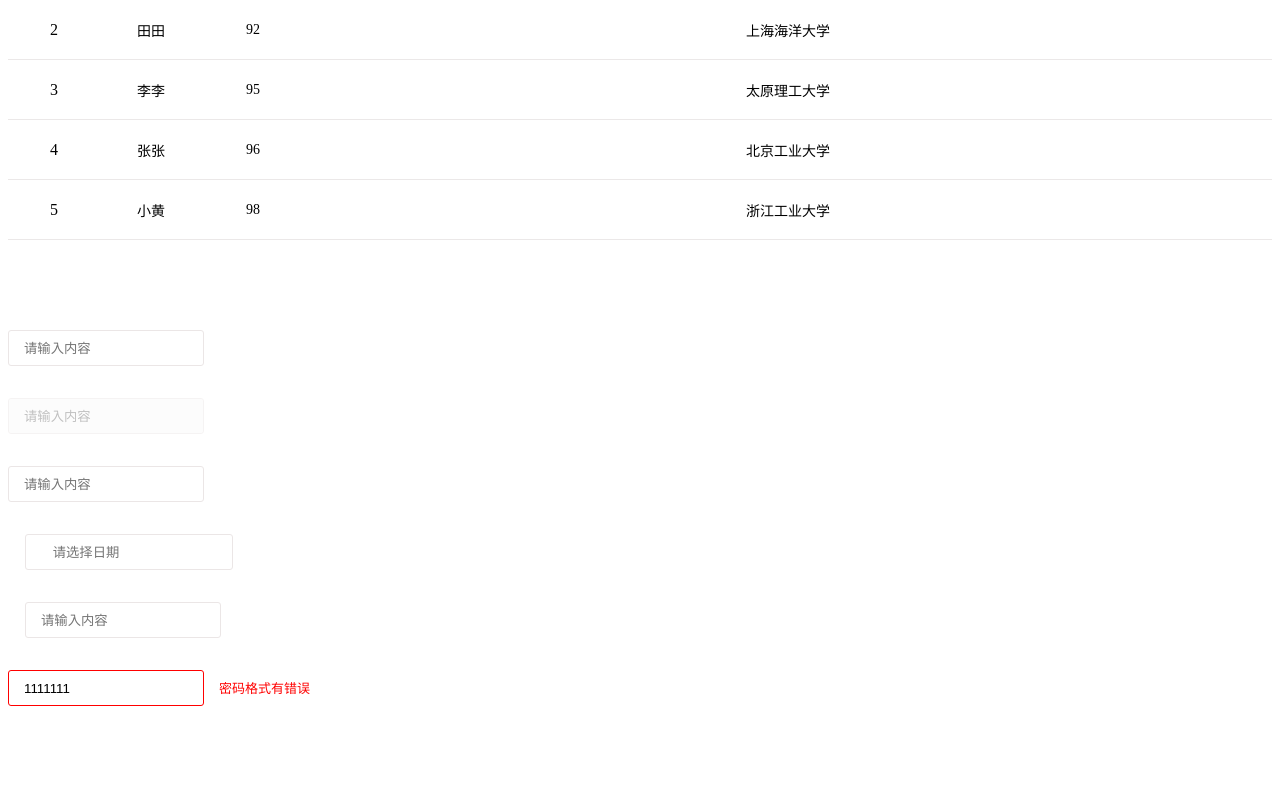
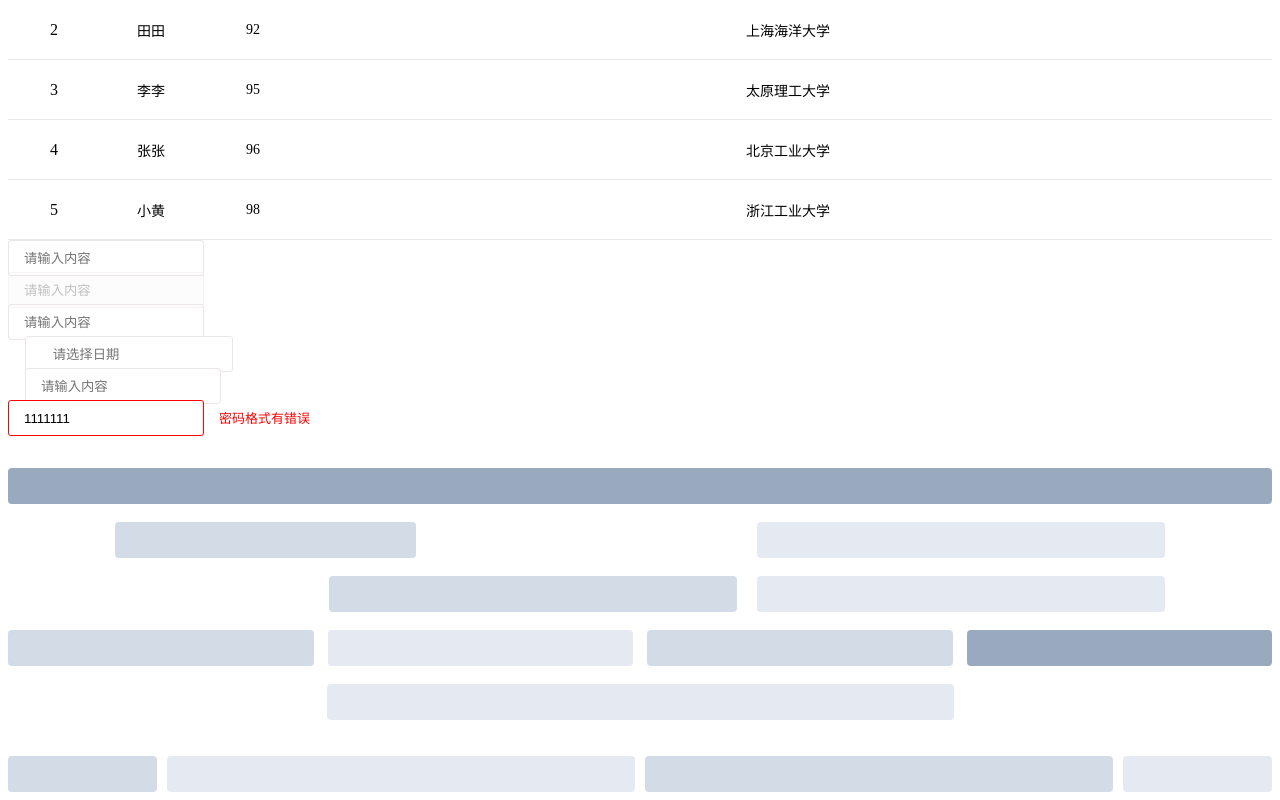
Before and after one commit to liangyanhong-521/Yan-main, a Vue app: page / in a window 1280 px wide. Shown: the part 2005-2805 px from the top of the page. Before the commit the page ends 2715 px from the top, so only its background shows below. Built offline with nearby package versions, Linux system fonts and the light colour scheme.

Commit message:
layout组件

```diff
--- a/src/App.vue
+++ b/src/App.vue
@@ -64,31 +64,74 @@
       height="250px"
     ></y-table>
 
-    <br />
-    <br />
-    <br />
+    <y-input placeholder="请输入内容" v-model="input"></y-input>
+    <y-input placeholder="请输入内容" v-model="input" disabled></y-input>
+    <y-input placeholder="请输入内容" v-model="input" clearable></y-input>
+    <!-- 带icon的输入框，icon不同的种类（搜索、日期），有不同的位置（左右） -->
+    <y-input
+      placeholder="请选择日期"
+      v-model="input"
+      icon="y-icon-riqi_o"
+    ></y-input>
+    <y-input
+      placeholder="请输入内容"
+      v-model="input"
+      icon="y-icon-sousuo"
+      iconPosition="right"
+    ></y-input>
+    <y-input :value="value" error="密码格式有错误"></y-input>
+
     <br />
     <br />
 
-    <y-input placeholder="请输入内容" v-model="input"></y-input>
+    <y-row>
+      <y-col :span="24">
+        <div class="grid-content bg-purple-dark"></div>
+      </y-col>
+    </y-row>
+
     <br />
+    <y-row :gutter="20" justify="center">
+      <y-col :span="6"><div class="grid-content bg-purple"></div></y-col>
+      <y-col :span="8" :offset="6"
+        ><div class="grid-content bg-purple-light"></div
+      ></y-col>
+    </y-row>
     <br />
-    <y-input placeholder="请输入内容" v-model="input" disabled></y-input>
+
+    <y-row :gutter="20" justify="left">
+      <y-col :span="8" :offset="6"
+        ><div class="grid-content bg-purple"></div
+      ></y-col>
+      <y-col :span="8"><div class="grid-content bg-purple-light"></div></y-col>
+    </y-row>
     <br />
+
+    <y-row :gutter="14">
+      <y-col :span="6"><div class="grid-content bg-purple"></div></y-col>
+      <y-col :span="6"><div class="grid-content bg-purple-light"></div></y-col>
+      <y-col :span="6"><div class="grid-content bg-purple"></div></y-col>
+      <y-col :span="6"><div class="grid-content bg-purple-dark"></div></y-col>
+    </y-row>
     <br />
-    <y-input placeholder="请输入内容" v-model="input" clearable></y-input>
+
+    <y-row :gutter="10">
+      <y-col :span="12" :offset="6"
+        ><div class="grid-content bg-purple-light"></div
+      ></y-col>
+      <!-- <y-col :span="8"><div class="grid-content bg-purple-dark"></div></y-col>
+      <y-col :span="4"><div class="grid-content bg-purple-light"></div></y-col> -->
+    </y-row>
 
     <br />
     <br />
-    <!-- 带icon的输入框，icon不同的种类（搜索、日期），有不同的位置（左右） -->
-    <y-input  placeholder="请选择日期"  v-model="input" icon="y-icon-riqi_o"></y-input>
-    <br />
-    <br />
-    <y-input  placeholder="请输入内容" v-model="input" icon="y-icon-sousuo" iconPosition="right"></y-input>
 
-    <br />
-    <br />
-    <y-input   :value="value" error="密码格式有错误"></y-input>
+    <y-row :gutter="10">
+      <y-col :xs="8" :sm="6" :md="4" :lg="3"><div class="grid-content bg-purple"></div></y-col>
+      <y-col :xs="4" :sm="6" :md="8" :lg="9"><div class="grid-content bg-purple-light"></div></y-col>
+      <y-col :xs="4" :sm="6" :md="8" :lg="9"><div class="grid-content bg-purple"></div></y-col>
+      <y-col :xs="8" :sm="6" :md="4" :lg="3"><div class="grid-content bg-purple-light"></div></y-col>
+    </y-row>
   </div>
 </template>
 
@@ -99,6 +142,8 @@ import YCarousel from "./components/carousel/Carousel.vue";
 import YCarouselItem from "./components/carousel/carousel-item.vue";
 import YTable from "./components/table/table.vue";
 import YInput from "./components/input.vue";
+import YCol from "./components/layout/col.vue";
+import YRow from "./components/layout/row.vue";
 
 export default {
   name: "App",
@@ -109,13 +154,15 @@ export default {
     YCarouselItem,
     YTable,
     YInput,
+    YRow,
+    YCol,
   },
   data() {
     return {
       input: "",
       visible: false,
       selected: "1",
-      value:"1111111",
+      value: "1111111",
       //选中的数据项数组。其中不包括点击全选按钮选中的时候。
       selectedItems: [],
       columns: [
@@ -182,4 +229,22 @@ export default {
 .small {
   line-height: 250px;
 }
+
+.bg-purple-dark {
+  background: #99a9bf;
+}
+.bg-purple {
+  background: #d3dce6;
+}
+.bg-purple-light {
+  background: #e5e9f2;
+}
+.grid-content {
+  border-radius: 4px;
+  min-height: 36px;
+}
+.row-bg {
+  padding: 10px 0;
+  background-color: #f9fafc;
+}
 </style>>
--- /dev/null
+++ b/src/components/layout/col.vue
@@ -0,0 +1,110 @@
+<template>
+  <div id="col" class="col-wrapper" :style="setClass" :class="colClass">
+    <slot></slot>
+  </div>
+</template>
+
+<script>
+export default {
+  name: "YCol",
+  props: {
+    span: {
+      type: Number,
+      default: 24,
+    },
+    offset: {
+      type: Number,
+      default: 0,
+    },
+    // 超小屏幕 100%
+    xs: {
+      type: Number,
+      default: 0,
+    },
+    // 小屏幕  ( >=768px) 宽度定为 750px
+    sm: {
+      type: Number,
+      default: 0,
+    },
+    // 中等屏幕 ( >=992px) 宽度定为 970px
+    md: {
+      type: Number,
+      default: 0,
+    },
+    // 大屏幕  ( >=1200px) 宽度定为 1170px
+    lg: {
+      type: Number,
+      default: 0,
+    },
+  },
+  data() {
+    return {
+      gutter: 0,
+    };
+  },
+  computed: {
+    setClass() {
+      if (this.offset != 0) {
+        return {
+          marginLeft: (this.offset / 24) * 100 + "%",
+          paddingLeft: this.gutter / 2 + "px",
+          paddingRight: this.gutter / 2 + "px",
+        };
+      }
+      return {
+        paddingLeft: this.gutter / 2 + "px",
+        paddingRight: this.gutter / 2 + "px",
+      };
+    },
+    colClass() {
+      return {
+        [`y-col-${this.span}`]: this.span,
+        [`y-xs-${this.xs}`]: this.xs,
+        [`y-sm-${this.sm}`]: this.sm,
+        [`y-md-${this.md}`]: this.md,
+        [`y-lg-${this.lg}`]: this.lg,
+      };
+    },
+  },
+};
+</script>
+
+<style lang="scss" scroped>
+.col-wrapper {
+  box-sizing: border-box;
+}
+
+@for $n from 1 through 24 {
+  .y-col-#{$n} {
+    width: ($n / 24) * 100%;
+  }
+}
+@media (max-width: 768px) {
+  @for $n from 1 through 24 {
+    .y-xs-#{$n} {
+      width: ($n / 24) * 100%;
+    }
+  }
+}
+@media (min-width: 769px) {
+  @for $n from 1 through 24 {
+    .y-sm-#{$n} {
+      width: ($n / 24) * 100%;
+    }
+  }
+}
+@media (min-width: 993px) {
+  @for $n from 1 through 24 {
+    .y-md-#{$n} {
+      width: ($n / 24) * 100%;
+    }
+  }
+}
+@media (min-width: 1201px) {
+  @for $n from 1 through 24 {
+    .y-lg-#{$n} {
+      width: ($n / 24) * 100%;
+    }
+  }
+}
+</style>
--- /dev/null
+++ b/src/components/layout/row.vue
@@ -0,0 +1,59 @@
+<template>
+  <div class="row-wrapper" :style="rowStyle" :class="rowClass">
+    <slot></slot>
+  </div>
+</template>
+
+<script>
+export default {
+  name: "YRow",
+  props: {
+    gutter: {
+      type: Number,
+      default: 0,
+    },
+    justify: {
+      type: String,
+      default: "left",
+      validator: function (value) {
+        return ["left", "right", "center"].includes(value);
+      },
+    },
+  },
+  mounted() {
+    // 获取子元素
+    this.$children.forEach((item) => {
+      item.gutter = this.gutter;
+    });
+  },
+  computed: {
+    rowStyle() {
+      return {
+        marginLeft: -this.gutter / 2 + "px",
+        marginRight: -this.gutter / 2 + "px",
+      };
+    },
+    rowClass() {
+      return {
+        [`justify-${this.justify}`]: true,
+      };
+    },
+  },
+};
+</script>
+
+<style lang="scss" scroped>
+.row-wrapper {
+  display: flex;
+  flex-wrap: wrap;
+}
+.justify-left {
+  justify-content: flex-start;
+}
+.justify-center {
+  justify-content: center;
+}
+.justify-right {
+  justify-content: flex-end;
+}
+</style>
```
